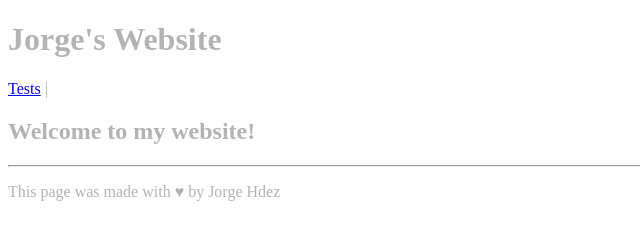
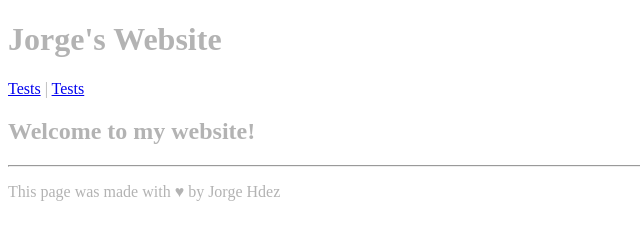
Before and after one commit to jhm2112/134bhw2temp, a plain HTML site: page index.html in a window 1280 px wide. Shown: the full height of the page, 0-640 px from the left. Drawn offline with Linux system fonts and the light colour scheme.

Commit message:
Update index.html

```diff
--- a/index.html
+++ b/index.html
@@ -16,7 +16,8 @@
             <h1>Jorge's Website</h1>
 
             <nav>
-                <a href="/tests.html">Tests</a> |
+                <a href="/134bhw2temp/tests.html">Tests</a> |
+		<a href="/134bhw2temp/links.html">Tests</a>
             </nav>
 
             <section>
```
